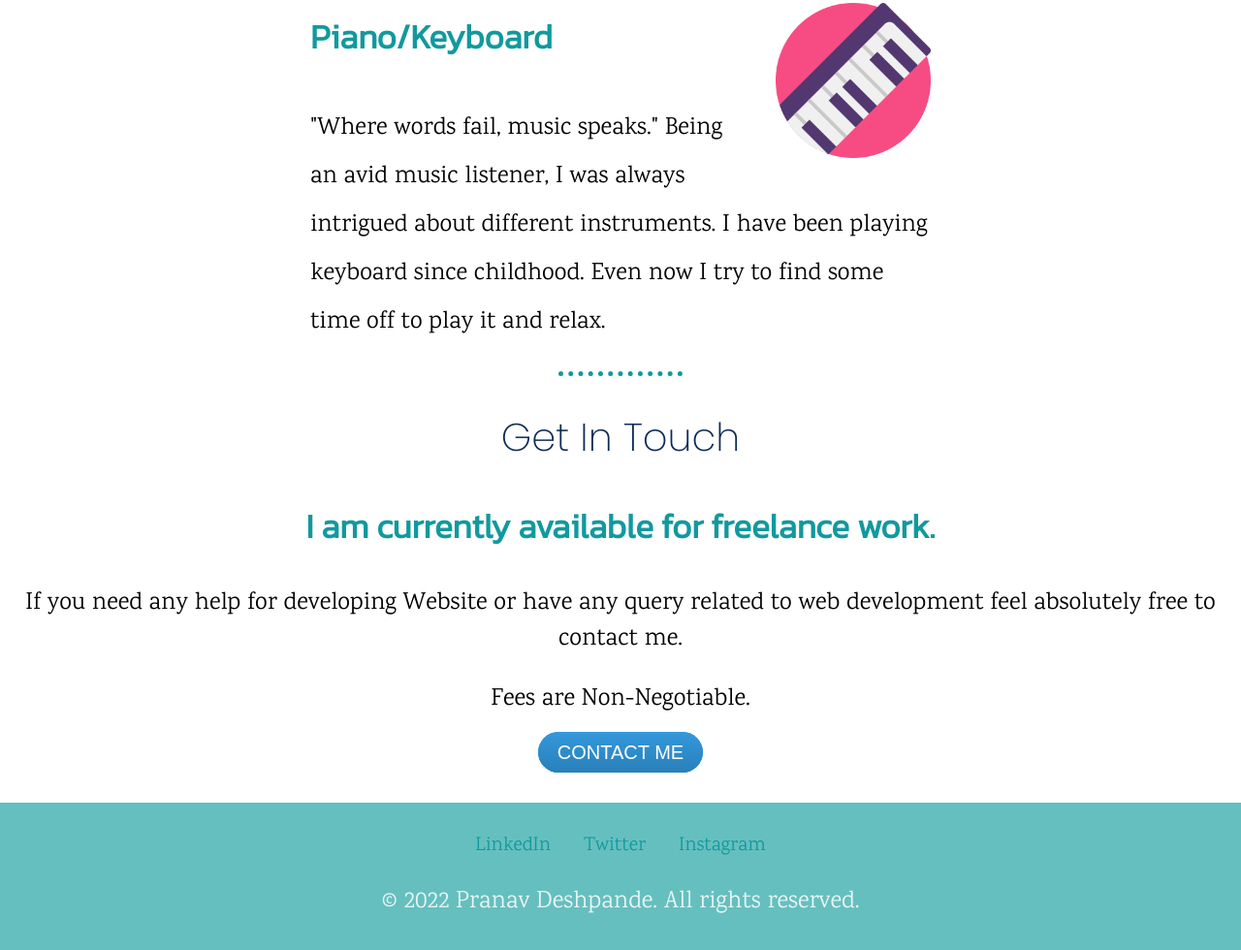
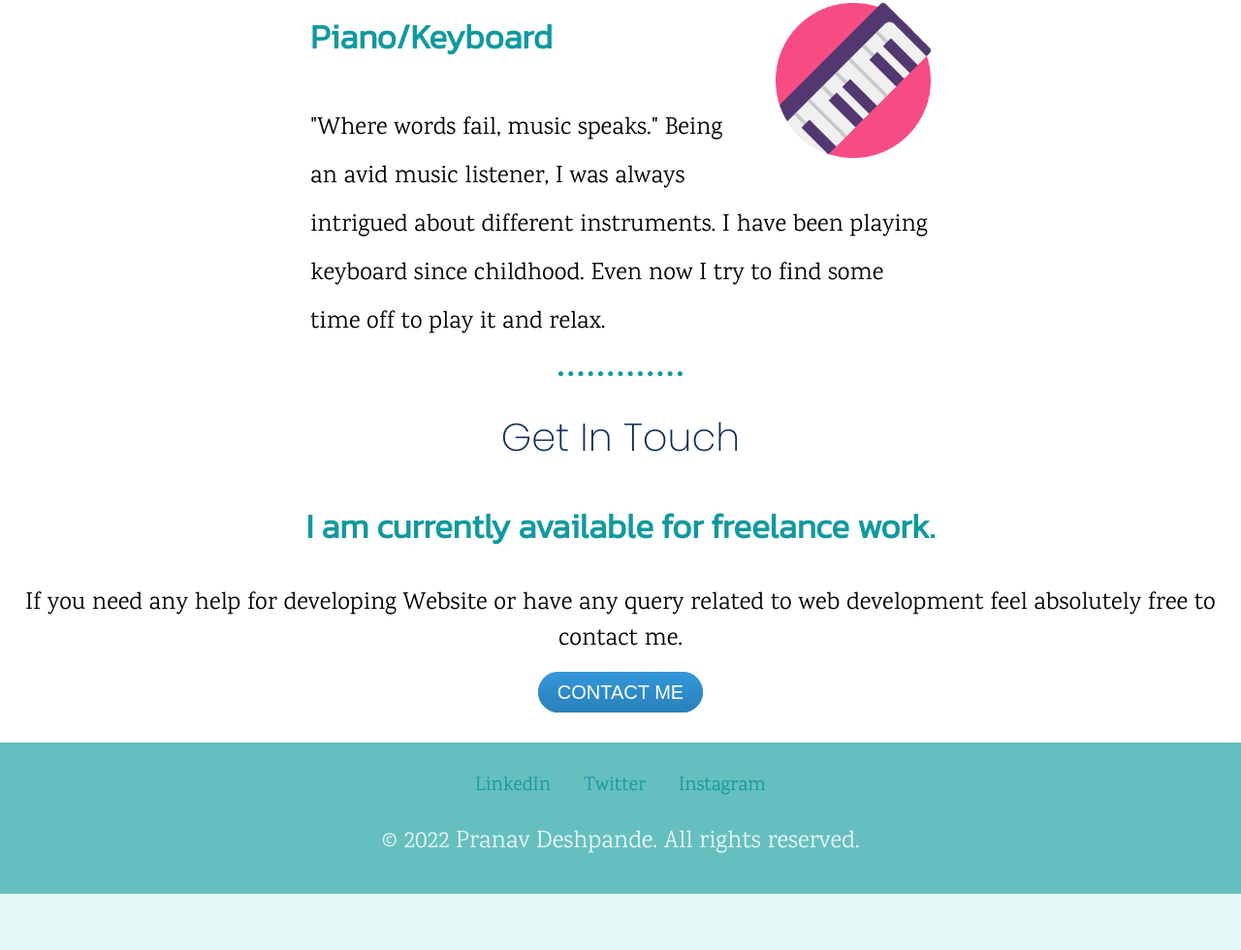
Before and after one commit to Pranav04D/portfolio, a plain HTML site: page index.html in a window 1280 px wide. Shown: the part 1966-2946 px from the top of the page at 97% size. After the commit the page ends 2888 px from the top, so only its background shows below. Drawn offline with Linux system fonts and the light colour scheme.

Commit message:
Update index.html
Removed Cringe Sentence

```diff
--- a/index.html
+++ b/index.html
@@ -56,7 +56,7 @@
         <h2>Get In Touch</h2>
         <h3>I am currently available for freelance work.</h3>
         <p>If you need any help for developing Website or have any query related to web development feel absolutely free to contact me.</p>
-        <p>Fees are Non-Negotiable.</p>
+
         <a class="btn" href="mailto:pranav04d@gmail.com">CONTACT ME</a>
       </div>
     </div>
```
